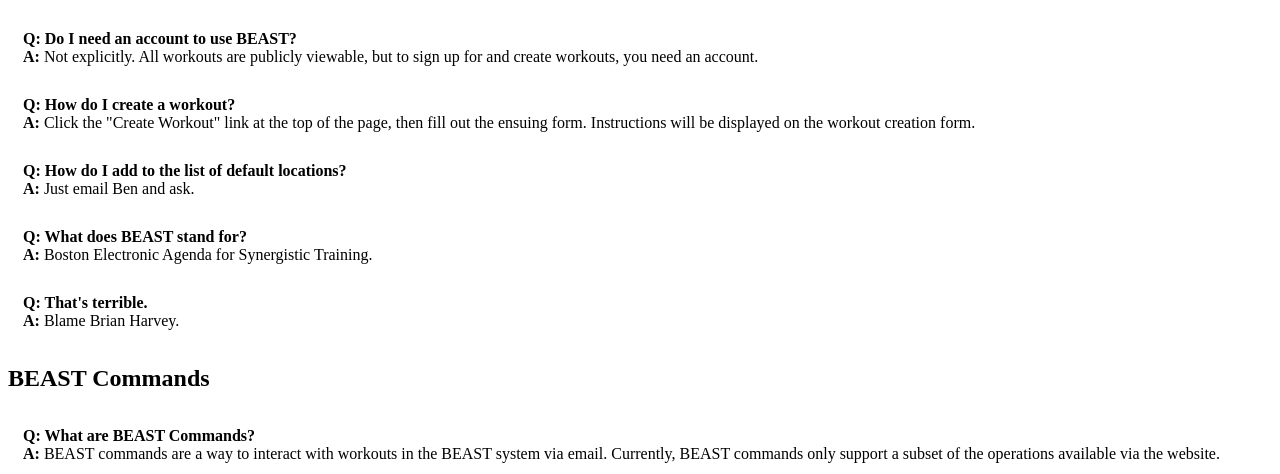
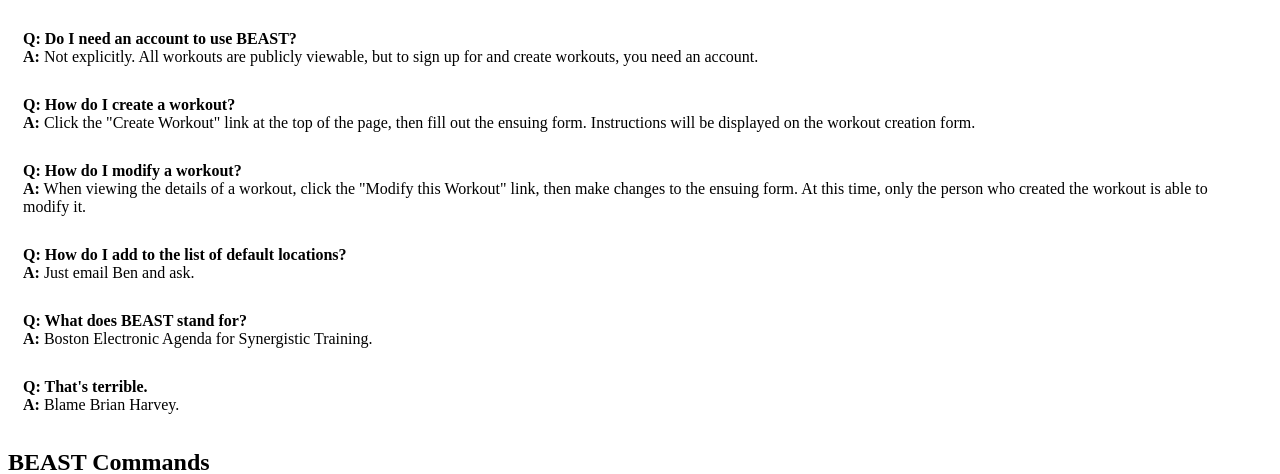
Before and after one commit to bschmeck/beast, a Django app: template templates/workouts/faq.html in a window 1280 px wide. Shown: the part 298-772 px from the top of the page. Run offline with Django 3.2, Linux system fonts and the light colour scheme; the template is opened without the code that fills it, so the values that code supplies are empty.

Commit message:
Update the FAQ regarding modifying workouts.

```diff
--- a/templates/workouts/faq.html
+++ b/templates/workouts/faq.html
@@ -27,6 +27,11 @@ div.qna {padding: 15px;}
 <div class="qna">
 <b>Q: How do I create a workout?</b><br>
 <b>A:</b> Click the "Create Workout" link at the top of the page, then fill out the ensuing form.  Instructions will be displayed on the workout creation form.
+</div>
+
+<div class="qna">
+<b>Q: How do I modify a workout?</b><br>
+<b>A:</b> When viewing the details of a workout, click the "Modify this Workout" link, then make changes to the ensuing form.  At this time, only the person who created the workout is able to modify it.
 </div>
 
 <div class="qna">
```
